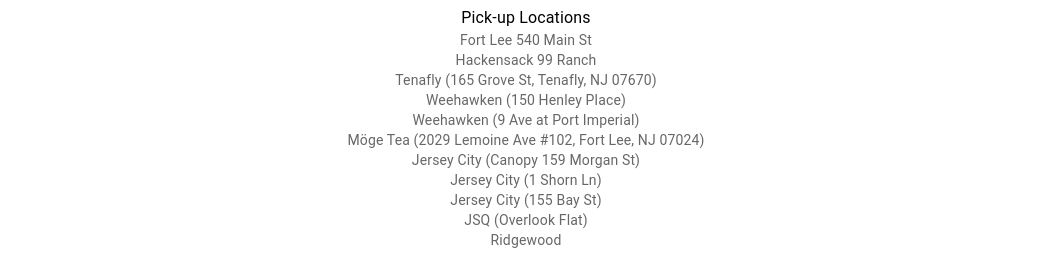
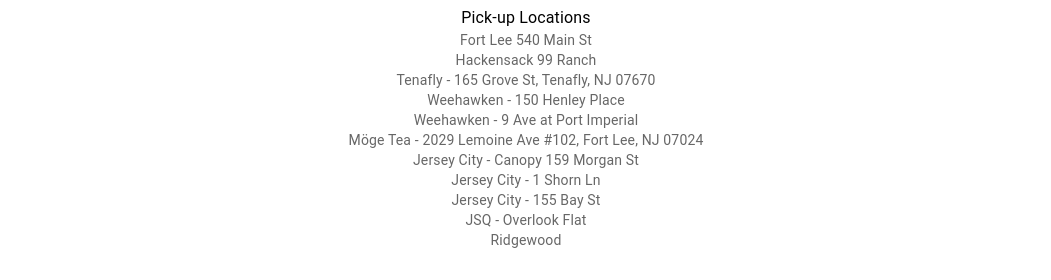
Before and after one commit to masacheung/mak-delivery, a React (Create React App) app in the folder static/: page / in a window 1280 px wide. Shown: the part 492-772 px from the top of the page, without its empty margins (114-1165 px from the left). Built offline with nearby package versions, Linux system fonts and the light colour scheme.

Commit message:
Updated locations

```diff
--- a/static/src/features/admin/admin.js
+++ b/static/src/features/admin/admin.js
@@ -7,14 +7,14 @@ import {
 const pickupLocations = [
   "Fort Lee 540 Main St",
   "Hackensack 99 Ranch",
-  "Tenafly (165 Grove St, Tenafly, NJ 07670)",
-  "Weehawken (150 Henley Place)",
-  "Weehawken (9 Ave at Port Imperial)",
-  "Möge Tea (2029 Lemoine Ave #102, Fort Lee, NJ 07024)",
-  "Jersey City (Canopy 159 Morgan St)",
-  "Jersey City (1 Shorn Ln)",
-  "Jersey City (155 Bay St)",
-  "JSQ (Overlook Flat)",
+  "Tenafly - 165 Grove St, Tenafly, NJ 07670",
+  "Weehawken - 150 Henley Place",
+  "Weehawken - 9 Ave at Port Imperial",
+  "Möge Tea - 2029 Lemoine Ave #102, Fort Lee, NJ 07024",
+  "Jersey City - Canopy 159 Morgan St",
+  "Jersey City - 1 Shorn Ln",
+  "Jersey City - 155 Bay St",
+  "JSQ - Overlook Flat",
   "Ridgewood"
 ];
 
--- a/static/src/features/home/homePage.js
+++ b/static/src/features/home/homePage.js
@@ -5,14 +5,14 @@ import { Box, Button, Typography } from "@mui/material";
 const pickupLocations = [
   "Fort Lee 540 Main St",
   "Hackensack 99 Ranch",
-  "Tenafly (165 Grove St, Tenafly, NJ 07670)",
-  "Weehawken (150 Henley Place)",
-  "Weehawken (9 Ave at Port Imperial)",
-  "Möge Tea (2029 Lemoine Ave #102, Fort Lee, NJ 07024)",
-  "Jersey City (Canopy 159 Morgan St)",
-  "Jersey City (1 Shorn Ln)",
-  "Jersey City (155 Bay St)",
-  "JSQ (Overlook Flat)",
+  "Tenafly - 165 Grove St, Tenafly, NJ 07670",
+  "Weehawken - 150 Henley Place",
+  "Weehawken - 9 Ave at Port Imperial",
+  "Möge Tea - 2029 Lemoine Ave #102, Fort Lee, NJ 07024",
+  "Jersey City - Canopy 159 Morgan St",
+  "Jersey City - 1 Shorn Ln",
+  "Jersey City - 155 Bay St",
+  "JSQ - Overlook Flat",
   "Ridgewood"
 ];
 
--- a/static/src/features/restaurants/restaurantList.js
+++ b/static/src/features/restaurants/restaurantList.js
@@ -25,14 +25,14 @@ import MEE_TU from "./meeTu";
 const pickupLocations = [
   "Fort Lee 540 Main St",
   "Hackensack 99 Ranch",
-  "Tenafly (165 Grove St, Tenafly, NJ 07670)",
-  "Weehawken (150 Henley Place)",
-  "Weehawken (9 Ave at Port Imperial)",
-  "Möge Tea (2029 Lemoine Ave #102, Fort Lee, NJ 07024)",
-  "Jersey City (Canopy 159 Morgan St)",
-  "Jersey City (1 Shorn Ln)",
-  "Jersey City (155 Bay St)",
-  "JSQ (Overlook Flat)",
+  "Tenafly - 165 Grove St, Tenafly, NJ 07670",
+  "Weehawken - 150 Henley Place",
+  "Weehawken - 9 Ave at Port Imperial",
+  "Möge Tea - 2029 Lemoine Ave #102, Fort Lee, NJ 07024",
+  "Jersey City - Canopy 159 Morgan St",
+  "Jersey City - 1 Shorn Ln",
+  "Jersey City - 155 Bay St",
+  "JSQ - Overlook Flat",
   "Ridgewood"
 ];
 
```
